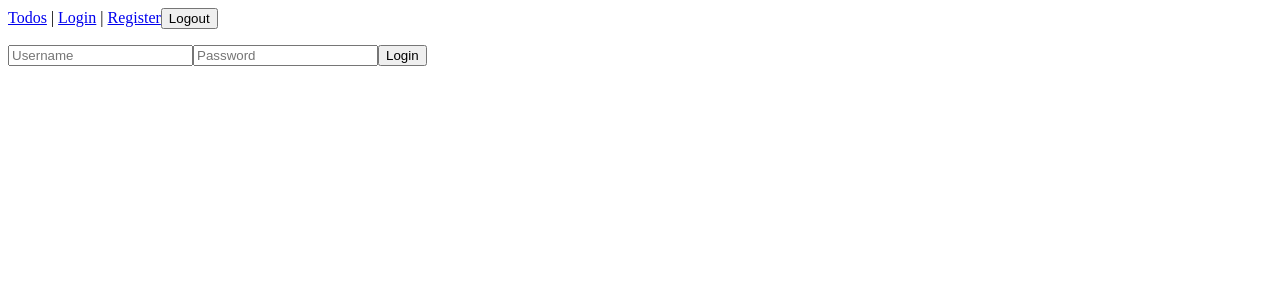
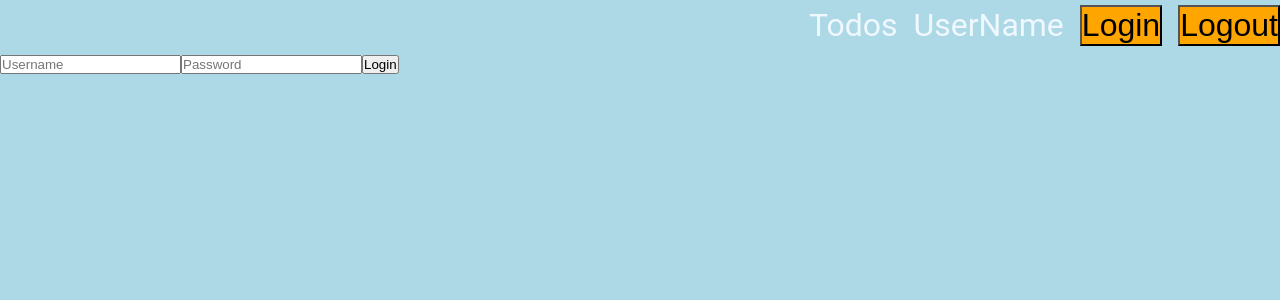
Before and after one commit to Alfarad1/ToDoList, a React (Vite) app in the folder frontend/app/: page /login in a window 1280 px wide. Shown: the top 300 px of the page. Built offline with nearby package versions, Linux system fonts and the light colour scheme.

Commit message:
Started frontend

```diff
--- /dev/null
+++ b/frontend/app/src/App.css
@@ -0,0 +1,41 @@
+/* SETUP */
+* {
+    margin: 0;
+    padding: 0;
+    box-sizing: border-box;
+}
+
+html,
+body {
+    font-family: 'Roboto', sans-serif;
+    background-color: lightblue;
+    line-height: 1.6;
+    scroll-behavior: smooth;
+}
+
+.navbar {
+    display: flex;
+    justify-content: right;
+    align-items: center;
+    gap: 4rem 1rem;
+}
+nav button {
+    font-size: 2rem;
+    background-color: orange;
+}
+
+a {
+    text-decoration: none;
+    color:aliceblue;
+    font-size: 2rem;
+}
+
+ul {
+    list-style: none;
+}
+
+h2 {
+    color: blue;
+    font-size: 3rem;
+    padding: 2rem 10rem;
+}
--- a/frontend/app/src/App.jsx
+++ b/frontend/app/src/App.jsx
@@ -3,6 +3,7 @@ import { Link } from 'react-router-dom';
 import LoginPage from './pages/LoginPage';
 import RegisterPage from './pages/RegisterPage';
 import TodosPage from './pages/TodosPage';
+import './App.css';
 
 const handleLogout = () => {
   localStorage.removeItem("token");
@@ -12,11 +13,12 @@ const handleLogout = () => {
 function App() {
   return (
     <Router>
-      <nav style={{ marginBottom: '1rem' }}>
-        <Link to="/">Todos</Link> |{" "}
-        <Link to="/login">Login</Link> |{" "}
-        <Link to="/register">Register</Link>
-        <button onClick={handleLogout}>Logout</button>
+      <nav class="navbar">
+        <Link to="/">Todos</Link>{" "}
+        <a id='UserName'>UserName</a>
+        {/* <Link class="Login" to="/login">Login</Link>{" "} */}
+        <Link class="Login" to='/login'><button class="btn">Login</button></Link>
+        <button class="btn Logout" onClick={handleLogout}>Logout</button>
       </nav>
 
       <Routes>
--- a/frontend/app/src/pages/LoginPage.jsx
+++ b/frontend/app/src/pages/LoginPage.jsx
@@ -1,5 +1,6 @@
 import { useState } from "react";
 import api from "../axiosConfig";
+// import './App.css';
 
 function LoginPage() {
   const [username, setUsername] = useState("");
--- a/frontend/app/src/pages/RegisterPage.jsx
+++ b/frontend/app/src/pages/RegisterPage.jsx
@@ -1,5 +1,6 @@
 import { useState } from "react";
 import api from "../axiosConfig";
+// import './App.css';
 
 function RegisterPage() {
     const [username, setUsername] = useState("");
--- a/frontend/app/src/pages/TodosPage.jsx
+++ b/frontend/app/src/pages/TodosPage.jsx
@@ -1,5 +1,6 @@
 import React, { useEffect, useState } from "react";
 import api from "../axiosConfig";
+// import './App.css';
 
 const TodosPage = () => {
   const [todos, setTodos] = useState([]);
```
Also changed, not shown: 1 other file (tests, documents, lock files or other folders).
